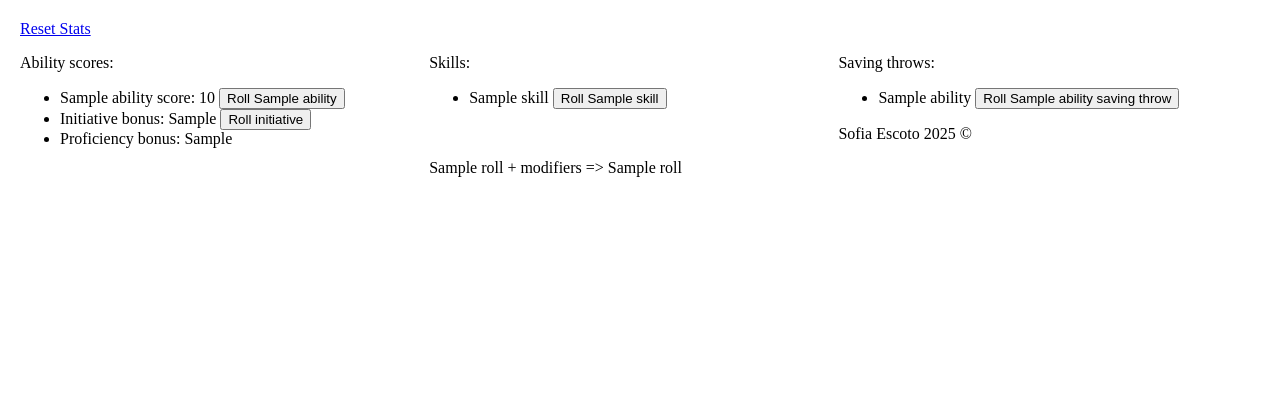
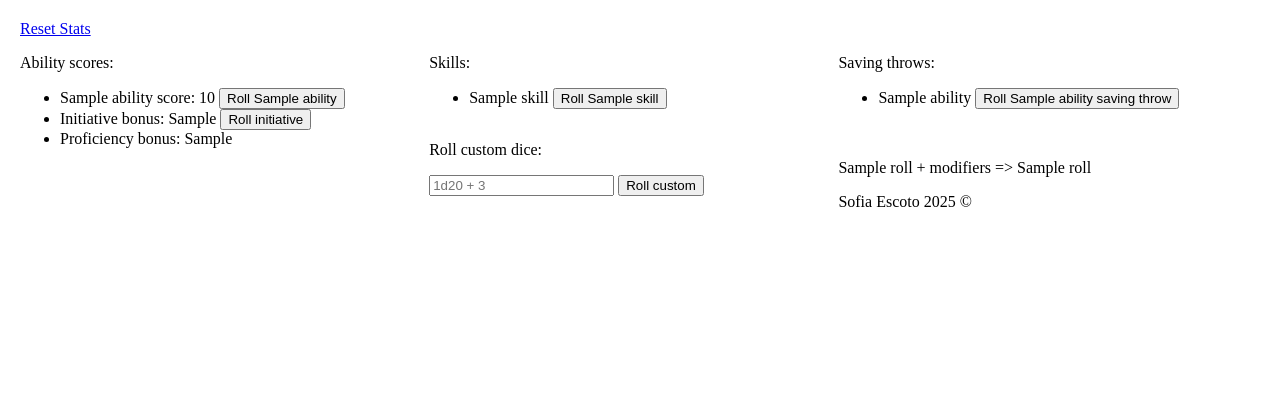
Before and after one commit to seescoto/dnd_roller, a Flask app: template templates/set_stats.html in a window 1280 px wide. Shown: the top 420 px of the page. Run offline with Flask 3, Linux system fonts and the light colour scheme; the template is opened without the code that fills it: most values are stand-ins (such as "Sample title", 1, 10 or a date in 2020).

Commit message:
allows custom rolls

```diff
--- a/app.py
+++ b/app.py
@@ -1,5 +1,6 @@
 from flask import Flask, request, render_template, session
 from src.Character import Character, character_to_dict, dict_to_character
+from src.Rolls import roll_custom
 from config import secret_key
 
 # run with 'flask --app FILENAME run'
@@ -127,5 +128,21 @@ def roll_initiative():
     return render_template('set_stats.html', character=char, skills=session.get('all_skills'), saving_throws=session.get('saving_throws'), roll=roll)
 
 
+@app.route('/roll-custom-dice', methods=['POST'])
+def roll_custom_dice():
+    stats = session.get('stats')
+    profs = session.get('proficiencies')
+
+    # save char and load again
+    char = dict_to_character(stats)
+    for p in profs:
+        char.add_proficiency(p)
+
+    custom = request.form.get('custom')
+    roll = roll_custom(custom)
+
+    return render_template('set_stats.html', character=char, skills=session.get('all_skills'), saving_throws=session.get('saving_throws'), roll=roll)
+
+
 if __name__ == '__main__':
     app.run()
--- a/templates/set_stats.html
+++ b/templates/set_stats.html
@@ -82,6 +82,15 @@
 		</ul>
 	</div>
 
+	<div class="column2">
+		<p>Roll custom dice:</p>
+		<form method="post" action="/roll-custom-dice" style="display: inline">
+			<input type="text" name="custom" placeholder="1d20 + 3" />
+			<button>Roll custom</button>
+			<span class="roll-result"></span>
+		</form>
+	</div>
+
 	<!--where rolls show up-->
 	<div class="column2">
 		<br />
```
